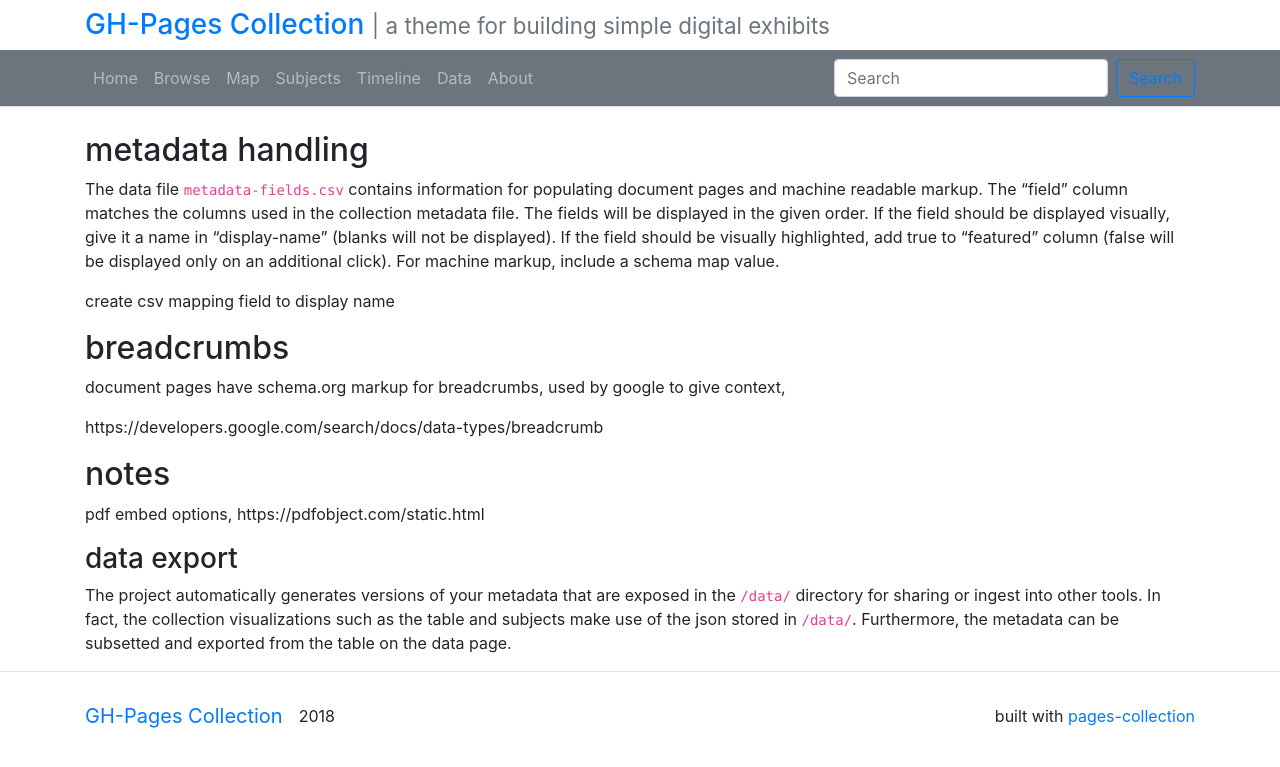
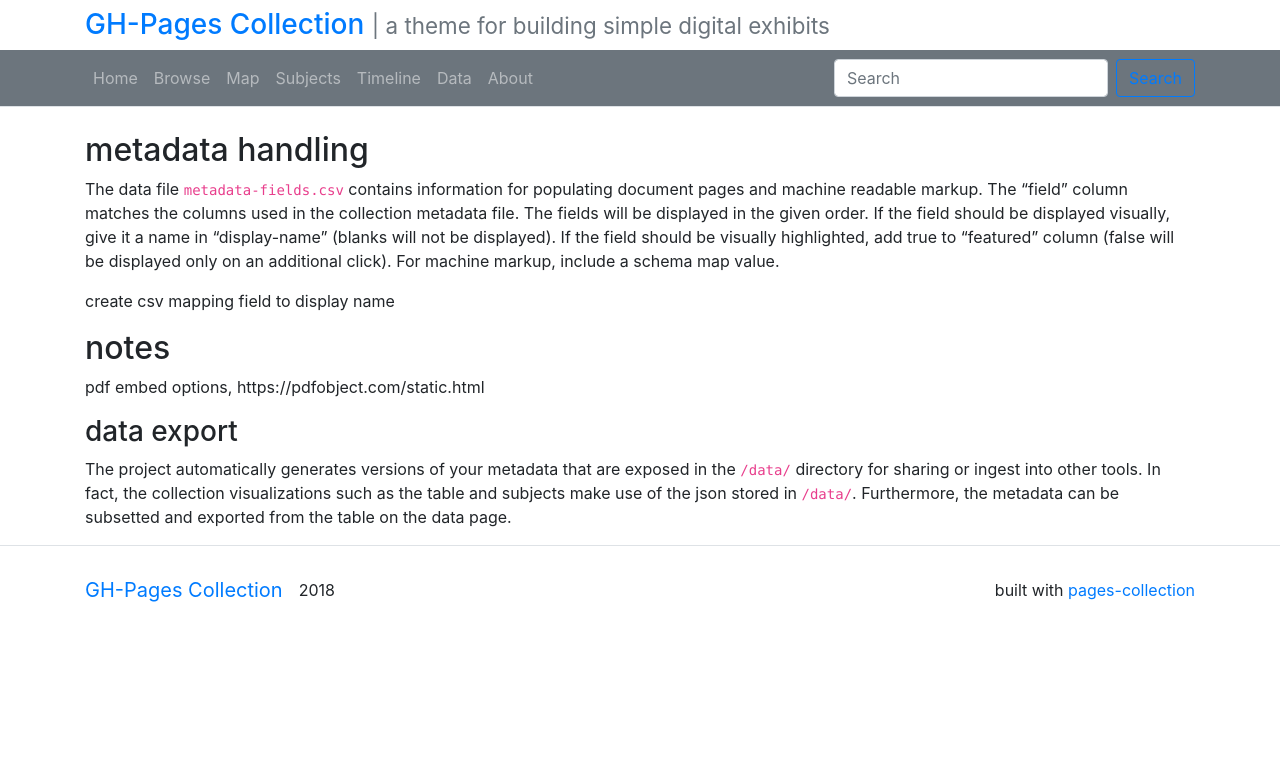
Before and after one commit to uidaholib/pages-collection, a Jekyll site: the page built from docs/feature-notes.md, in a window 1280 px wide. Shown: the top 767 px of the page. Built offline with Jekyll 4.4.1, drawn with Linux system fonts in a browser that asks for light colours; our own code applies the rules of GitHub Pages for plain Markdown files.

Commit message:
add more doc info

```diff
--- a/docs/feature-notes.md
+++ b/docs/feature-notes.md
@@ -9,12 +9,6 @@ For machine markup, include a schema map value.
 
 create csv mapping field to display name
 
-## breadcrumbs
-
-document pages have schema.org markup for breadcrumbs, used by google to give context,
-
-https://developers.google.com/search/docs/data-types/breadcrumb
-
 ## notes
 
 pdf embed options, https://pdfobject.com/static.html
```
Also changed, not shown: docs/map.md (added, +9 -0 lines).
